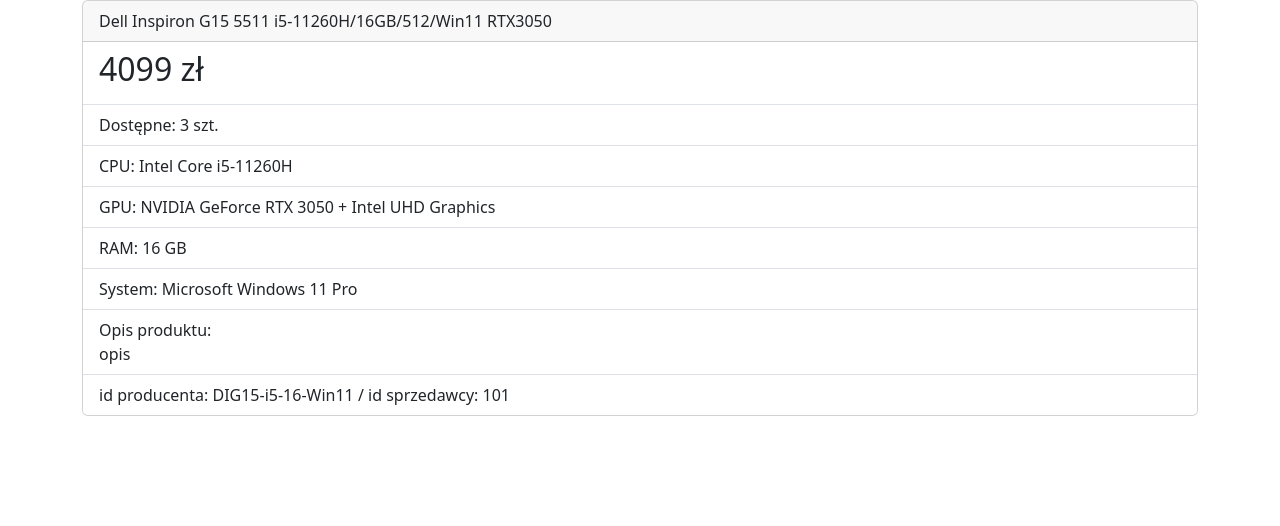
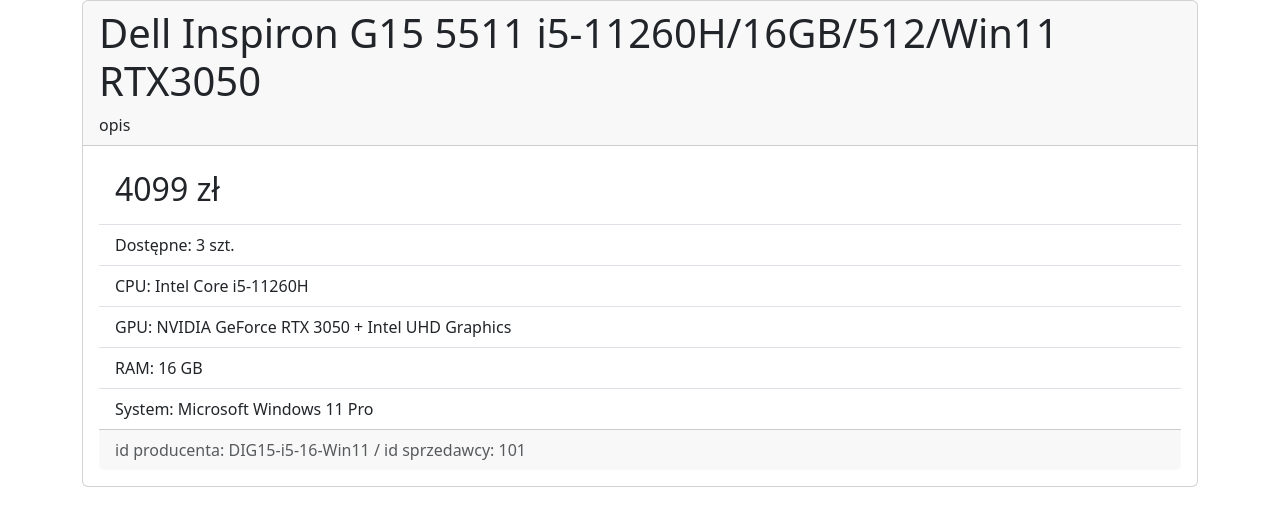
Before and after one commit to Mateusz-Malec/ecommerce, a Django app: page /computers/101 in a window 1280 px wide. Shown: the part 72-598 px from the top of the page. Run offline with Django 4.2, Linux system fonts and the light colour scheme; data comes from the database, SQL or seed files in the repository; some libraries are stand-ins or nearby versions.

Commit message:
poprawa listy komputerów oraz widoku szczegółowego

```diff
--- a/pure_python/home/templates/computer_detail.html
+++ b/pure_python/home/templates/computer_detail.html
@@ -2,8 +2,10 @@
 {% block content %}
 <div class="card">
     <div class="card-header">
-        {{computer.full_name}}
+        <h1 class="card-title">{{computer.full_name}}</h1>
+        <p class="card-text">{{computer.description}}</p>
     </div>
+    <div class="card-body">
         <ul class="list-group list-group-flush">
             <li class="list-group-item"><h2>{{computer.price}} zł</h2></li>
             <li class="list-group-item">Dostępne: {{computer.numbers}} szt.</li>
@@ -11,8 +13,8 @@
             <li class="list-group-item">GPU: {{computer.gpu}}</li>
             <li class="list-group-item">RAM: {{computer.ram}}</li>
             <li class="list-group-item">System: {{computer.system}}</li>
-        <li class="list-group-item">Opis produktu:<br/> {{computer.description}}</li>
-        <li class="list-group-item">id producenta: {{computer.computer_id}} / id sprzedawcy: {{computer.id}}</li>
         </ul>
+        <div class="card-footer text-muted">id producenta: {{computer.computer_id}} / id sprzedawcy: {{computer.id}}</div>
+    </div>
 </div>
 {%endblock content%}
```
Also changed, not shown: pure_python/home/templates/computers.html (+9 -5 lines). Lines whose indentation alone changed are shown as unchanged.
